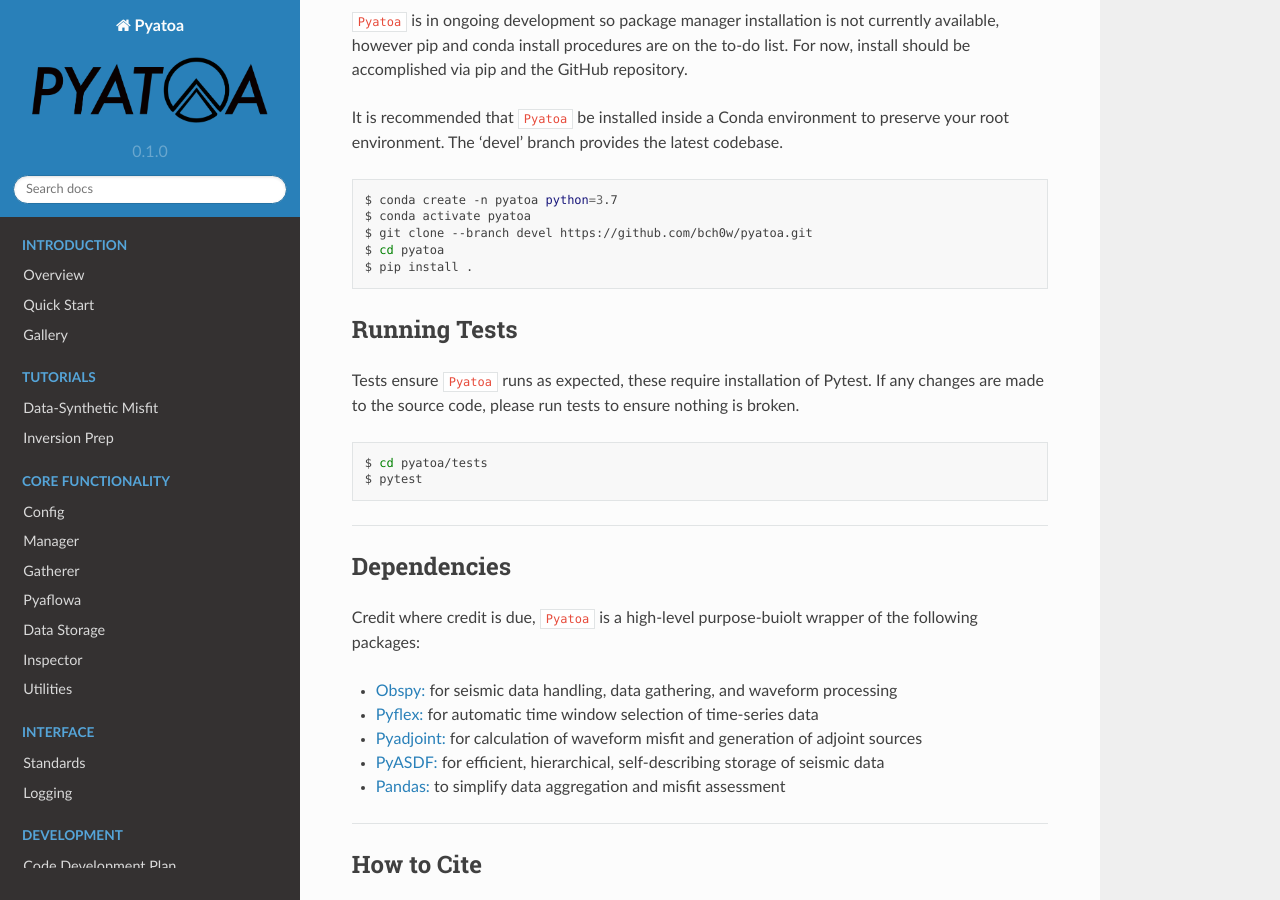
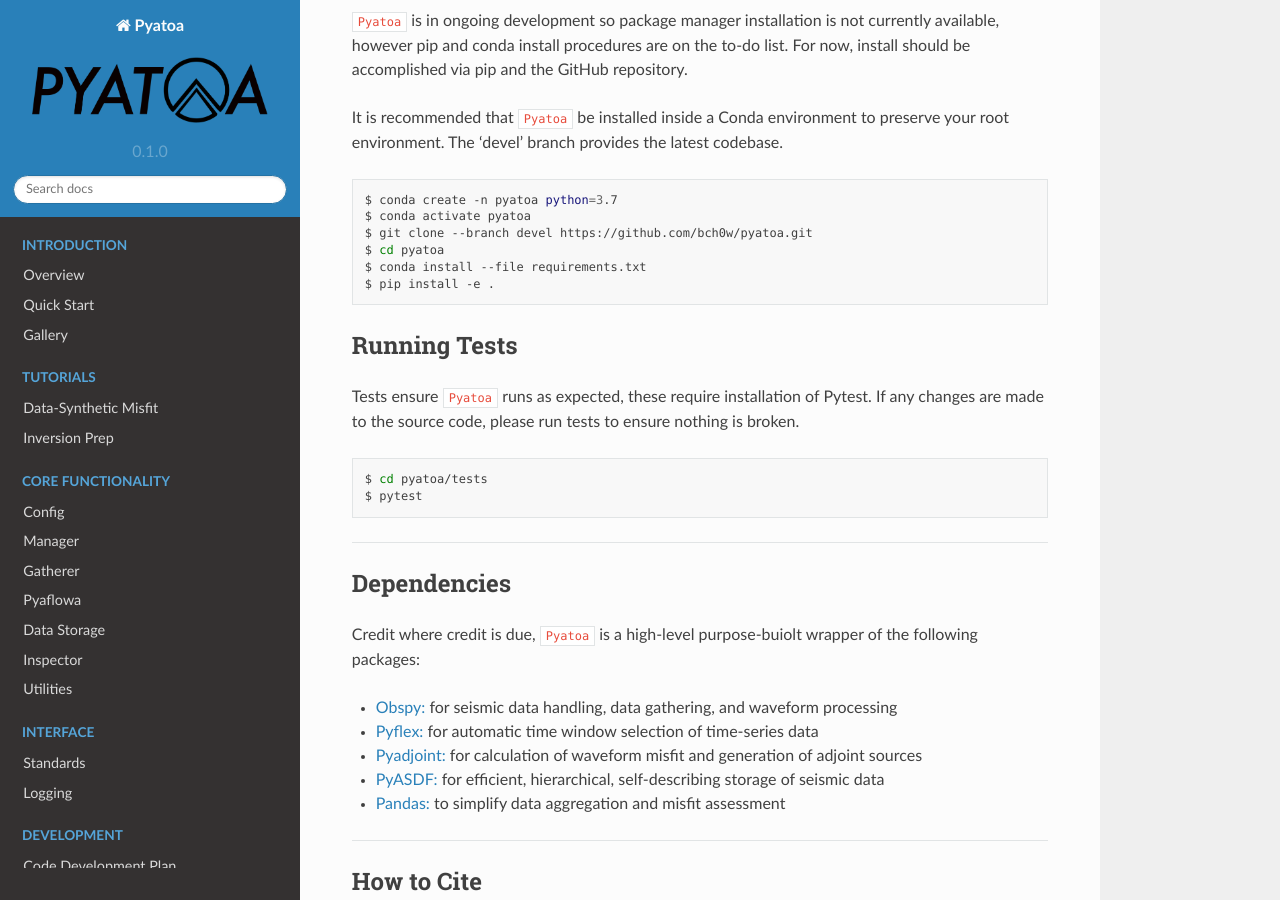
Before and after one commit to adjtomo/pyatoa, a Sphinx documentation site: the page built from pyatoa/docs/index.rst, in a window 1280 px wide and 900 px high, scrolled down 959 px. Built offline with Sphinx 7.4.7 and the Read the Docs theme 2.0.0, drawn with Linux system fonts in a browser that asks for light colours.

Commit message:
[docs] updating install procedures to use conda and requirements file rather than placing everything in pip

```diff
--- a/pyatoa/docs/index.rst
+++ b/pyatoa/docs/index.rst
@@ -42,7 +42,8 @@ preserve your root environment. The 'devel' branch provides the latest codebase.
    $ conda activate pyatoa
    $ git clone --branch devel https://github.com/bch0w/pyatoa.git
    $ cd pyatoa
-   $ pip install .
+   $ conda install --file requirements.txt
+   $ pip install -e .
 
 
 Running Tests
```
